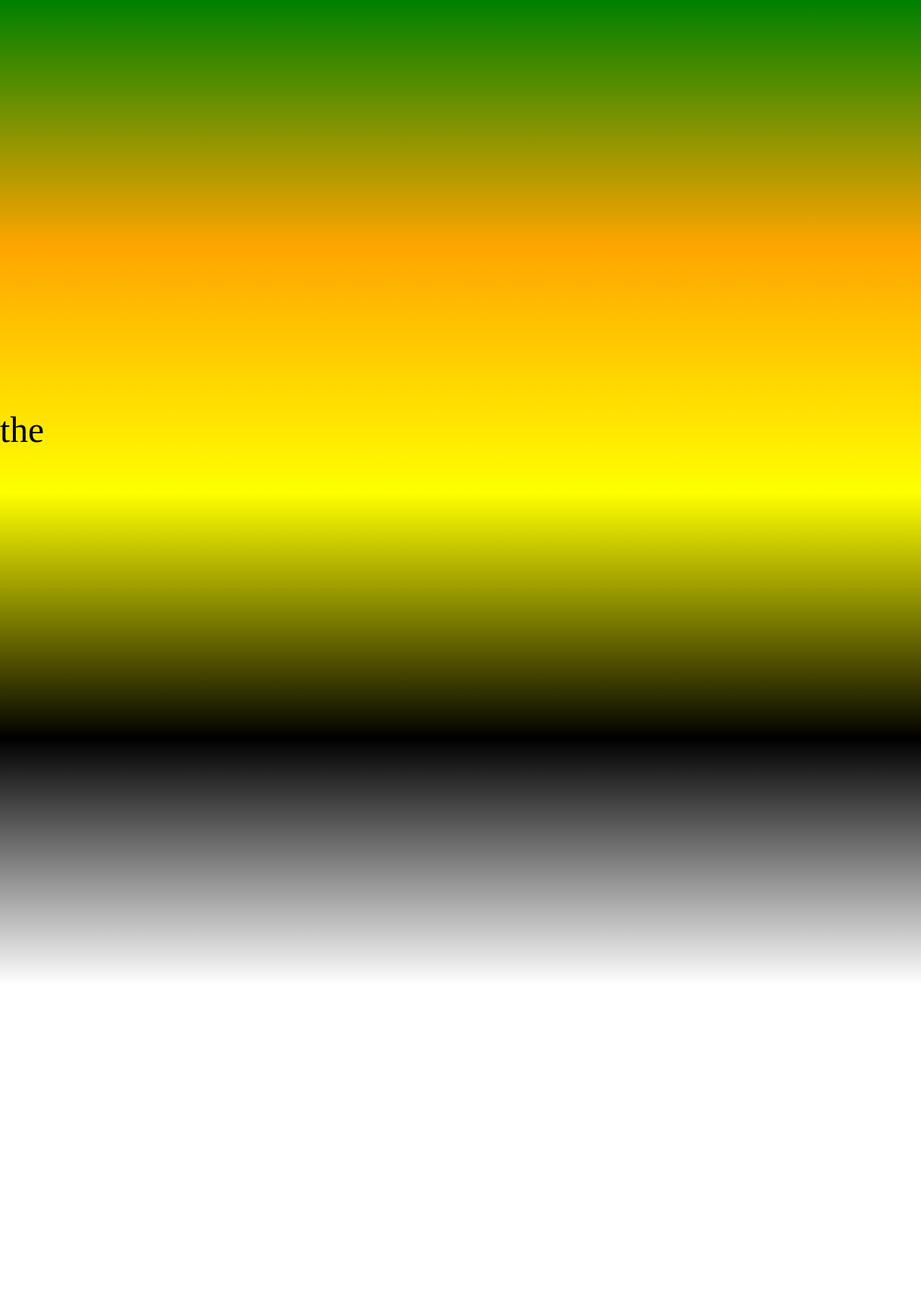
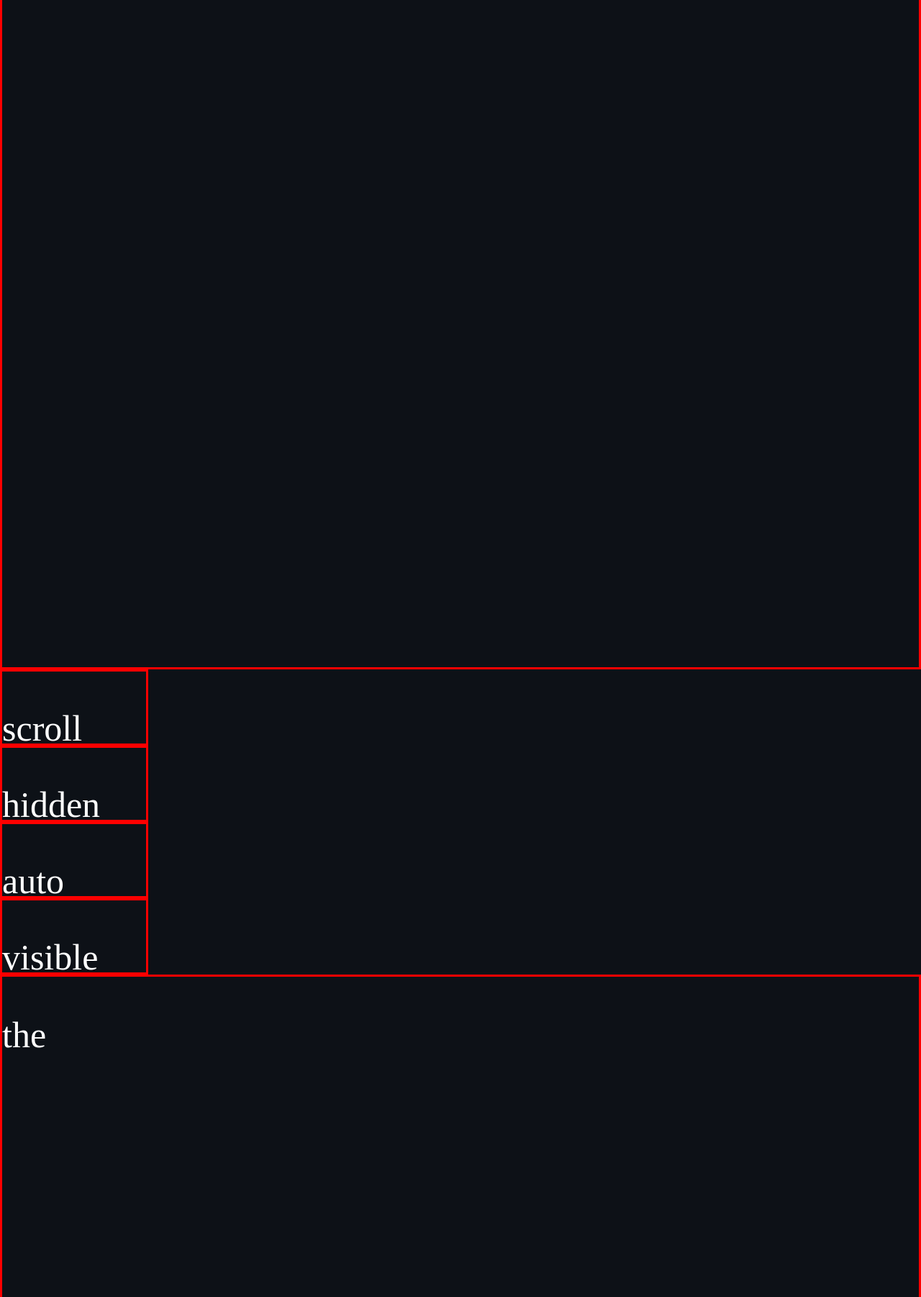
Before and after one commit to Luke-G-Cordova/browser-regex-search, a browser extension: page htmlTestFiles/test3.html in a window 1280 px wide. Shown: the part 682-2484 px from the top of the page at 72% size. Before the commit the page ends 2050 px from the top, so only its background shows below. Drawn offline with Linux system fonts and the light colour scheme.

Commit message:
the auto scrolling feature is a little broken, It works if there are no scrollable elements on the page other than the body

```diff
--- a/htmlTestFiles/test3.html
+++ b/htmlTestFiles/test3.html
@@ -1,37 +1,112 @@
 <!DOCTYPE html>
 <html lang="en">
+
 <head>
     <meta charset="UTF-8">
     <meta http-equiv="X-UA-Compatible" content="IE=edge">
     <meta name="viewport" content="width=device-width, initial-scale=1.0">
     <title>Document</title>
     <style>
-        .main{
+        .main {
             height: 150vh;
         }
-        .notMain{
+
+        .notMain {
             height: 100vh;
         }
-        body{
+
+        body {
             font-size: 50px;
         }
-        div p.p{
-            color: black;
+        div{
+            border: 3px solid red;
+        }
+        div p.p {
+            color: white;
+        }
+
+        div.scrollableDiv {
+            overflow: scroll;
+            height: 400px;
+            display: flex;
+            flex-direction: column;
+            width: 100px
+        }
+
+        div.ex1 {
+            height: 100px;
+            width: 200px;
+            overflow-y: scroll;
+        }
+
+        div.ex2 {
+            height: 100px;
+            width: 200px;
+            overflow-y: hidden;
+        }
+
+        div.ex3 {
+            height: 100px;
+            width: 200px;
+            overflow-y: auto;
+        }
+
+        div.ex4 {
+            height: 100px;
+            width: 200px;
+            overflow-y: visible;
         }
     </style>
 </head>
-<body style="padding: 0px;margin: 0px;background-image: linear-gradient(to bottom, red, blue, green, orange, yellow, black, white);color: grey;">
+
+<body style="padding: 0px;margin: 0px;background-color: #0D1117;color: white;">
+    <div class='scrollableDiv'>
+        <p>the</p>
+        <p>the</p>
+        <p>the</p>
+        <p>the</p>
+        <p>the</p>
+        <p>the</p>
+        <p>the</p>
+        <p>the</p>
+        <p>the</p>
+        <p>the</p>
+        <p>the</p>
+        <p>the</p>
+        <p>the</p>
+        <p>the</p>
+        <p>the</p>
+        <p>the</p>
+    </div>
     <div class="main">
         <div style="float: left;">
             <p class="p">the</p>
         </div>
     </div>
+    <div class='ex1'>
+        <p>scroll</p>
+        <p>the</p>
+    </div>
+    <div class='ex2'>
+        <p>hidden</p>
+        <p>the</p>
+    </div>
+    <div class='ex3'>
+        <p>auto</p>
+        <p>the</p>
+    </div>
+    <div class='ex4'>
+        <p>visible</p>
+        <p>the</p>
+    </div>
     <div class="notMain">
-        <p class="p">the</p>
+        <!-- <p class="p">the</p> -->
     </div>
     <!-- <script src="../jsTestFiles/test.js"></script> -->
-    <script>
+    <!-- <script>
         let hello = 'hello';
-    </script>
+    </script> -->
+
 </body>
+
 </html>
```
Also changed, not shown: nextMatch.js (+37 -2 lines).
